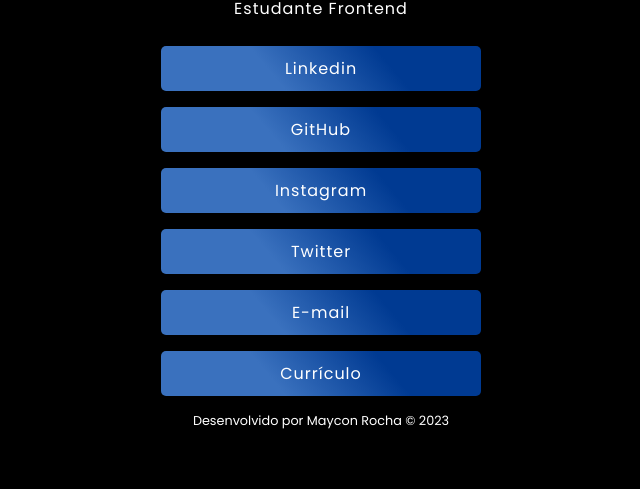
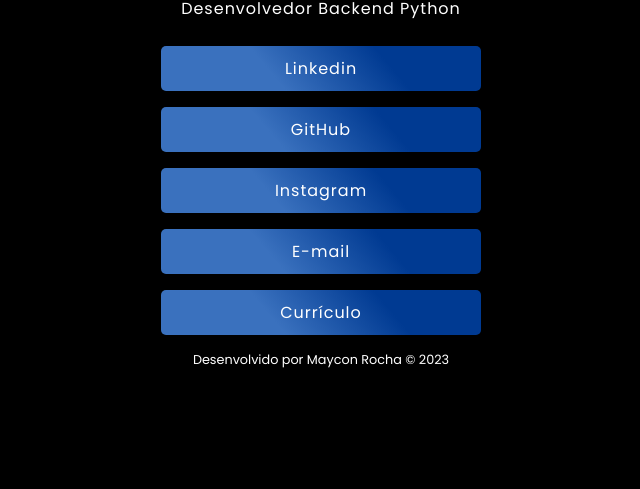
Before and after one commit to MayconRocha21/Dev_Links, a plain HTML site: page index.html in a window 1280 px wide. Shown: the part 327-816 px from the top of the page, without its empty margins (319-959 px from the left). Drawn offline with Linux system fonts and the light colour scheme.

Commit message:
Atualizando links

```diff
--- a/index.html
+++ b/index.html
@@ -11,7 +11,7 @@
     <div class="container">
       <img src="image/Eu.jpg" alt="Foto de Maycon Rocha" />
       <h1 class="container_text">Maycon Rocha</h1>
-      <p>Estudante Frontend</p>
+      <p>Desenvolvedor Backend Python</p>
 
       <ul>
         <li>
@@ -30,14 +30,8 @@
           >
         </li>
         <li>
-          <a href="https://twitter.com/MayconGRocha1" target="_blank"
-            >Twitter</a
-          >
-        </li>
-        <li>
           <a href="mailto:mgr8272@gmail.com" target="_blank">E-mail</a>
         </li>
-
         <li>
           <a href="https://mayconrocha21.github.io/My-CV/" target="_blank"
             >Currículo</a
```
Also changed, not shown: 1 other file.
